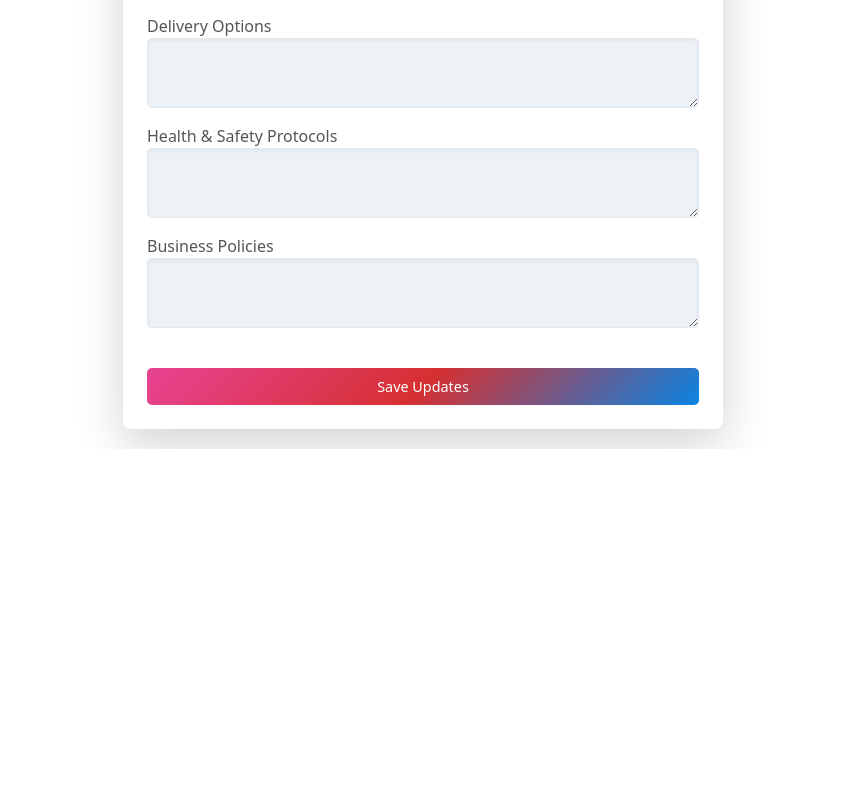
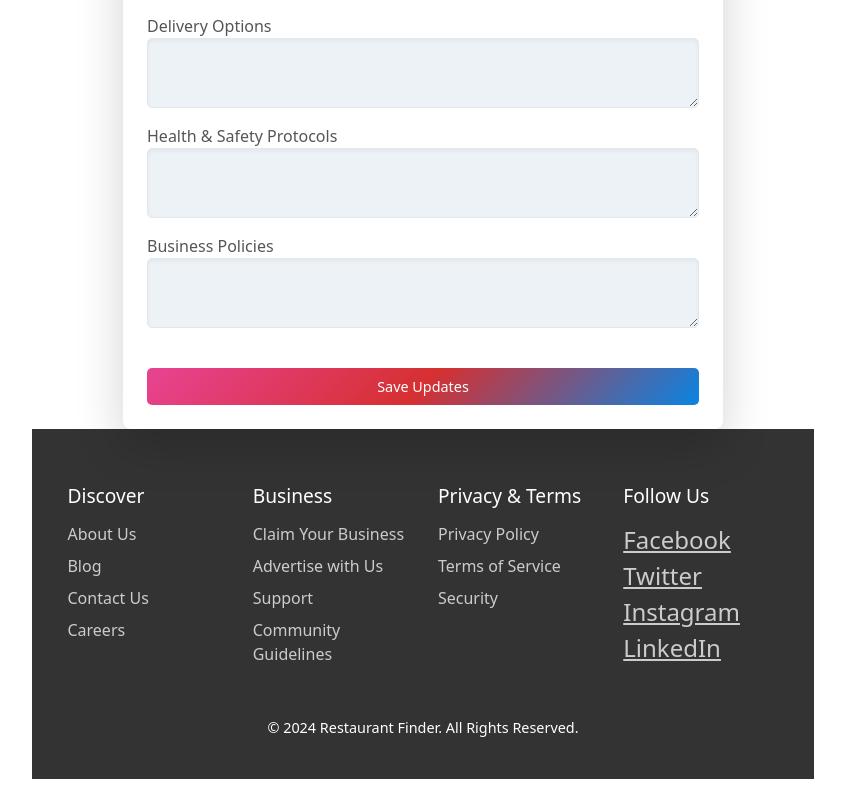
Before and after one commit to gopinathsjsu/team-project-cmpe-2020-02-spartans, a React (Create React App) app in the folder Frontend/: page /UpdateInfo in a window 1280 px wide. Shown: the part 1187-1986 px from the top of the page, without its empty margins (217-1062 px from the left). Before the commit the page ends 1636 px from the top, so only its background shows below. Built offline with nearby package versions, Linux system fonts and the light colour scheme.

Commit message:
Update Footer

```diff
--- a/Frontend/src/AddListing.js
+++ b/Frontend/src/AddListing.js
@@ -4,7 +4,7 @@ import './AddListing.css';
 import api from './api';
 import { useNavigate } from 'react-router-dom';
 import { refreshAccessToken } from './auth';
-
+import Footer from './Footer';
 function AddListing() {
     const navigate = useNavigate();
     const [isAuthenticated, setIsAuthenticated] = useState(false);
@@ -338,6 +338,10 @@ const handleSubmit = async (e) => {
                 {successMessage && <div className="alert alert-success mt-4">{successMessage}</div>}
                 {errorMessage && <div className="alert alert-danger mt-4">{errorMessage}</div>}
             </div>
+            <div>
+                {/* Main Content */}
+                <Footer />
+            </div>
         </div>
         </>
     );
--- a/Frontend/src/AdminDashboard.js
+++ b/Frontend/src/AdminDashboard.js
@@ -2,6 +2,8 @@ import React, { useState, useEffect } from 'react';
 import 'bootstrap/dist/css/bootstrap.min.css';
 import './AdminDashboard.css';
 import { useNavigate } from 'react-router-dom';
+import Footer from './Footer';
+
 
 function AdminDashboard() {
     const [view, setView] = useState(''); // State to track current view
@@ -191,6 +193,10 @@ function AdminDashboard() {
                     <p>Select an action above to get started.</p>
                 </div>
             )}
+            <div>
+                {/* Main Content */}
+                <Footer />
+            </div>
         </div>
     );
 }
--- a/Frontend/src/BusinessOwnerDashboard.js
+++ b/Frontend/src/BusinessOwnerDashboard.js
@@ -3,6 +3,7 @@ import { useNavigate } from 'react-router-dom';
 import 'bootstrap/dist/css/bootstrap.min.css';
 import './BusinessOwnerDashboard.css';
 import { refreshAccessToken } from './auth';
+import Footer from './Footer';
 
 function BusinessOwnerDashboard() {
     const navigate = useNavigate();
@@ -163,6 +164,10 @@ function BusinessOwnerDashboard() {
                     </div>
                 </>
             )}
+            <div>
+                {/* Main Content */}
+                <Footer />
+            </div>
         </div>
     );
 }
--- a/Frontend/src/Footer.js
+++ b/Frontend/src/Footer.js
@@ -37,9 +37,9 @@ function Footer() {
                 <div className="footer-section social-media">
                     <h4>Follow Us</h4>
                     <div className="social-icons">
-                        <a href="https://www.facebook.com" target="_blank" rel="noreferrer">Facebook<i className="fab fa-facebook-f"></i></a>
-                        <a href="https://www.twitter.com" target="_blank" rel="noreferrer">Twitter<i className="fab fa-twitter"></i></a>
-                        <a href="https://www.instagram.com" target="_blank" rel="noreferrer">Instagram<i className="fab fa-instagram"></i></a>
+                        <a href="https://www.facebook.com" target="_blank" rel="noreferrer">Facebook<i className="fab fa-facebook-f"></i></a><br></br>
+                        <a href="https://www.twitter.com" target="_blank" rel="noreferrer">Twitter<i className="fab fa-twitter"></i></a><br></br>
+                        <a href="https://www.instagram.com" target="_blank" rel="noreferrer">Instagram<i className="fab fa-instagram"></i></a><br></br>
                         <a href="https://www.linkedin.com" target="_blank" rel="noreferrer">LinkedIn<i className="fab fa-linkedin-in"></i></a>
                     </div>
                 </div>
--- a/Frontend/src/UpdateInfo.js
+++ b/Frontend/src/UpdateInfo.js
@@ -1,6 +1,7 @@
 import React, { useState, useEffect } from 'react';
 import 'bootstrap/dist/css/bootstrap.min.css';
 import './UpdateInfo.css';
+import Footer from './Footer';
 
 function UpdateInfo({ existingData }) {
     const [formData, setFormData] = useState({
@@ -143,6 +144,10 @@ function UpdateInfo({ existingData }) {
                     <button type="submit" className="btn btn-primary w-100 mt-4">Save Updates</button>
                 </form>
             </div>
+            <div>
+                {/* Main Content */}
+                <Footer />
+            </div>
         </div>
     );
 }
```
